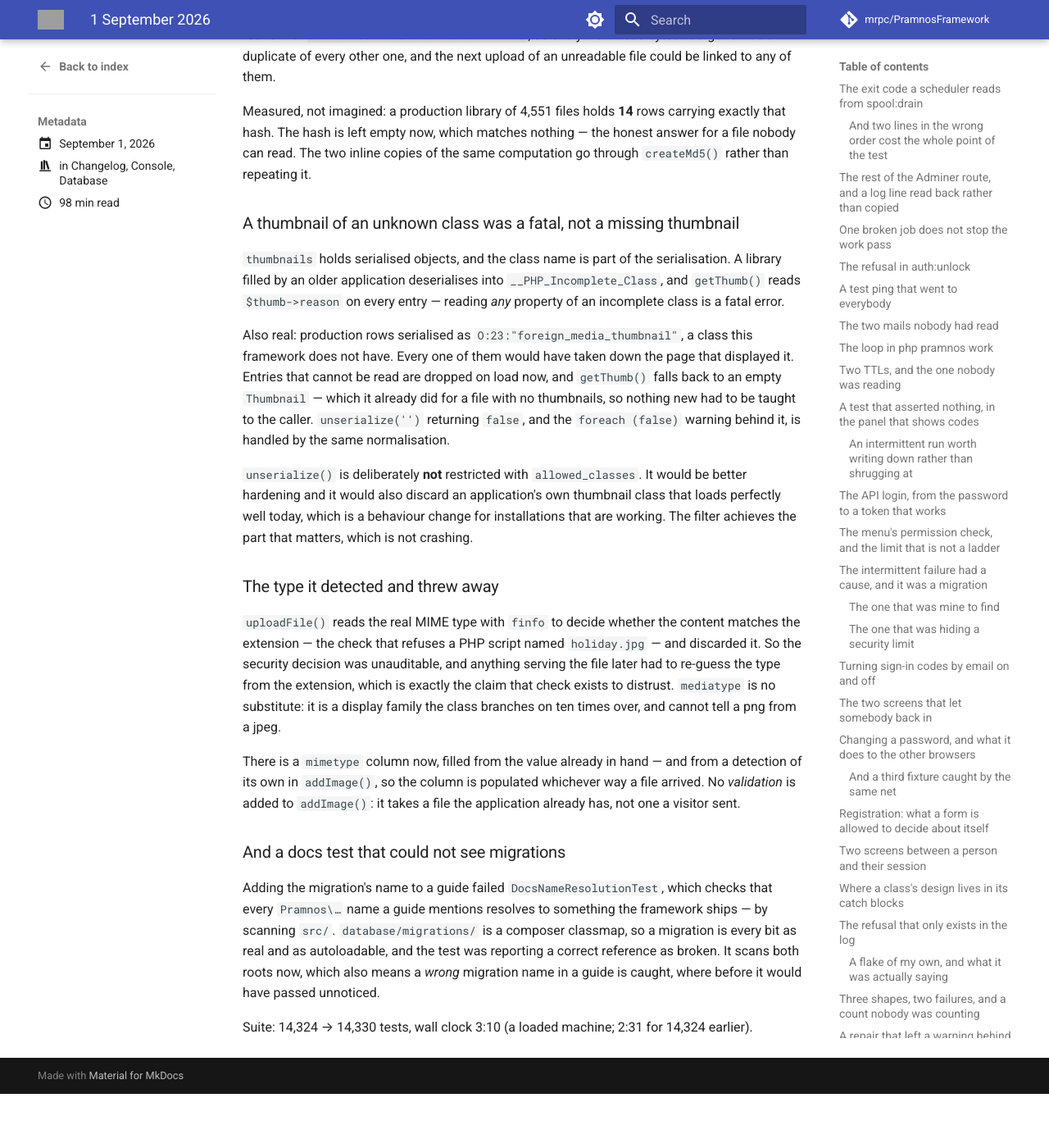
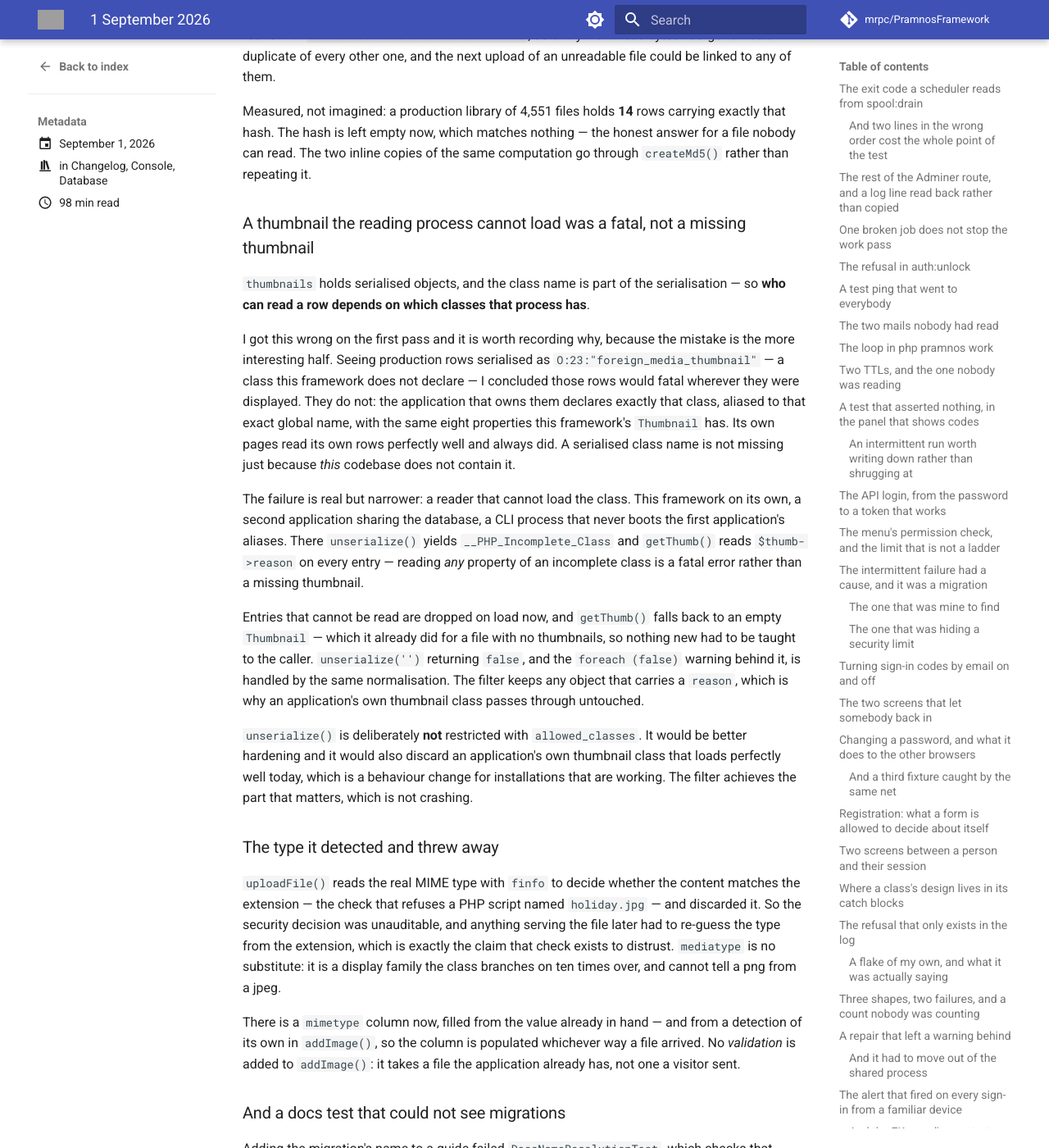
Before and after one commit to mrpc/PramnosFramework, an MkDocs documentation site: the page built from docs/version-history/posts/2026-09-01.md, in a window 1280 px wide and 1400 px high, scrolled down 58281 px. Shown: the whole window at 82% size. Built offline with MkDocs 1.6.1 and Material for MkDocs 9.7.7, drawn with Linux system fonts in a browser that asks for light colours; comment, search, counter and statistics services are not loaded; before the commit the page ends 59615 px from its top, so only the background shows below that; some of the changed text lies outside the part shown; grey boxes are pictures that could not be loaded.

Commit message:
docs(media): a serialised class name is not missing just because this codebase lacks it

```diff
--- a/docs/version-history/posts/2026-09-01.md
+++ b/docs/version-history/posts/2026-09-01.md
@@ -2383,17 +2383,30 @@ Measured, not imagined: a production library of 4,551 files holds **14** rows ca
 hash. The hash is left empty now, which matches nothing — the honest answer for a file nobody can
 read. The two inline copies of the same computation go through `createMd5()` rather than repeating it.
 
-### A thumbnail of an unknown class was a fatal, not a missing thumbnail
-
-`thumbnails` holds serialised objects, and the class name is part of the serialisation. A library
-filled by an older application deserialises into `__PHP_Incomplete_Class`, and `getThumb()` reads
-`$thumb->reason` on every entry — reading *any* property of an incomplete class is a fatal error.
-
-Also real: production rows serialised as `O:23:"foreign_media_thumbnail"`, a class this framework does
-not have. Every one of them would have taken down the page that displayed it. Entries that cannot be
-read are dropped on load now, and `getThumb()` falls back to an empty `Thumbnail` — which it already
-did for a file with no thumbnails, so nothing new had to be taught to the caller. `unserialize('')`
-returning `false`, and the `foreach (false)` warning behind it, is handled by the same normalisation.
+### A thumbnail the reading process cannot load was a fatal, not a missing thumbnail
+
+`thumbnails` holds serialised objects, and the class name is part of the serialisation — so **who can
+read a row depends on which classes that process has**.
+
+I got this wrong on the first pass and it is worth recording why, because the mistake is the more
+interesting half. Seeing production rows serialised as `O:23:"foreign_media_thumbnail"` — a class this
+framework does not declare — I concluded those rows would fatal wherever they were displayed. They do
+not: the application that owns them declares exactly that class, aliased to that exact global name,
+with the same eight properties this framework's `Thumbnail` has. Its own pages read its own rows
+perfectly well and always did. A serialised class name is not missing just because *this* codebase
+does not contain it.
+
+The failure is real but narrower: a reader that cannot load the class. This framework on its own, a
+second application sharing the database, a CLI process that never boots the first application's
+aliases. There `unserialize()` yields `__PHP_Incomplete_Class` and `getThumb()` reads `$thumb->reason`
+on every entry — reading *any* property of an incomplete class is a fatal error rather than a missing
+thumbnail.
+
+Entries that cannot be read are dropped on load now, and `getThumb()` falls back to an empty
+`Thumbnail` — which it already did for a file with no thumbnails, so nothing new had to be taught to
+the caller. `unserialize('')` returning `false`, and the `foreach (false)` warning behind it, is
+handled by the same normalisation. The filter keeps any object that carries a `reason`, which is why
+an application's own thumbnail class passes through untouched.
 
 `unserialize()` is deliberately **not** restricted with `allowed_classes`. It would be better
 hardening and it would also discard an application's own thumbnail class that loads perfectly well
```
Also changed, not shown: docs/Pramnos_Media_Guide.md (+9 -5 lines), 1 other file.
